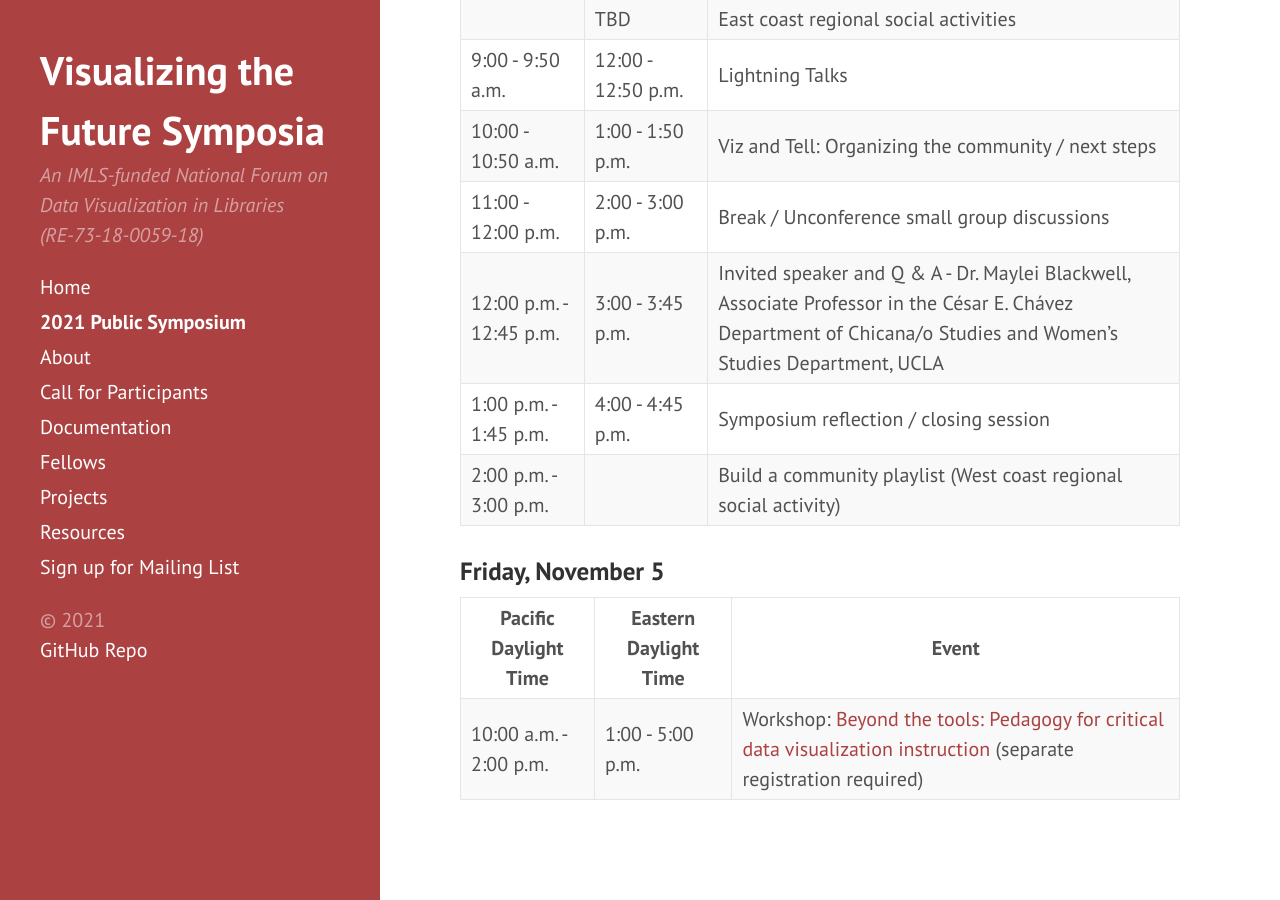
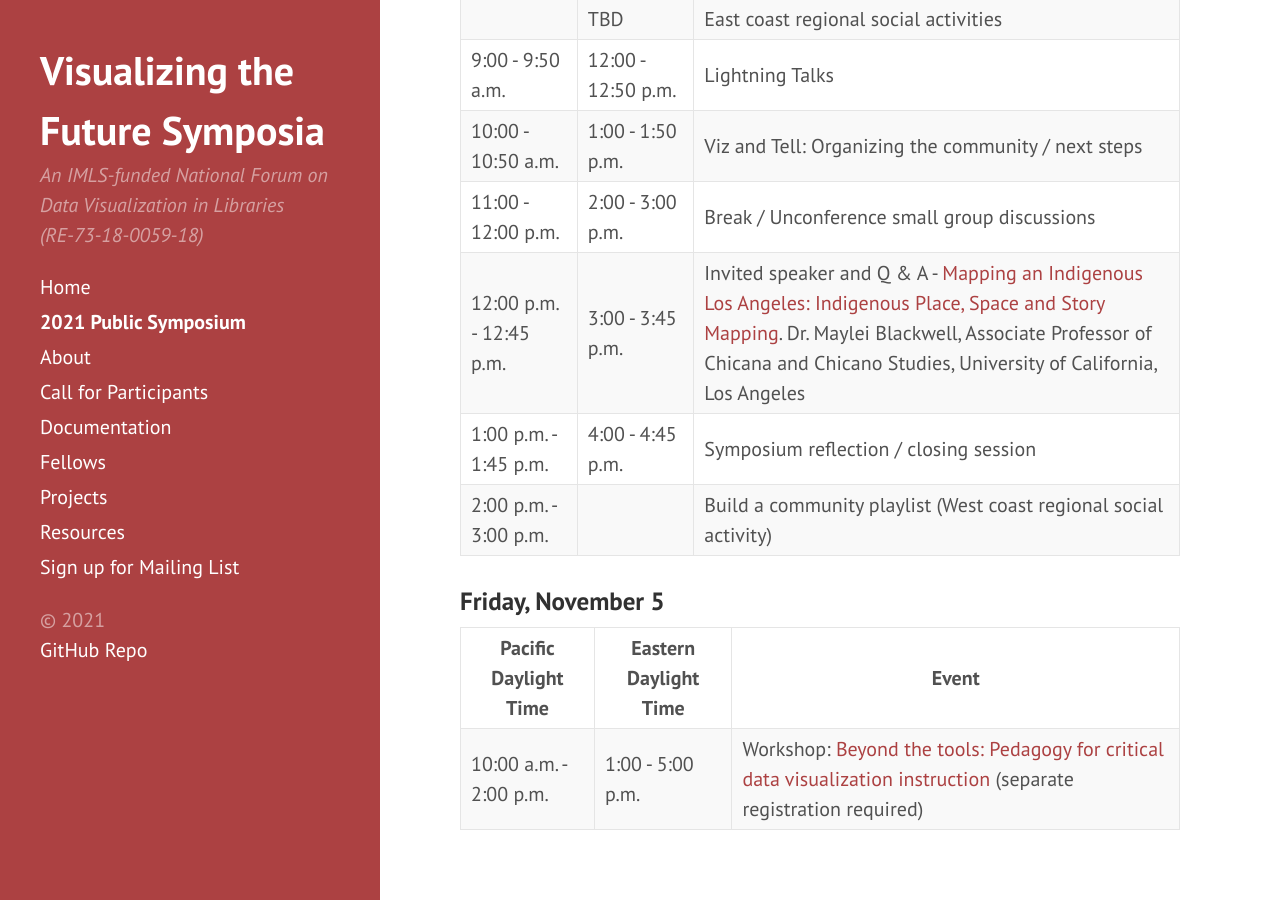
Before and after one commit to visualizingthefuture/visualizingthefuture.github.io, a Jekyll site: the page built from symposium.md, in a window 1280 px wide and 900 px high, scrolled down 1673 px. Built offline with Jekyll 4.4.1, drawn with Linux system fonts in a browser that asks for light colours.

Commit message:
adding link to speaker page

```diff
--- a/symposium.md
+++ b/symposium.md
@@ -39,7 +39,7 @@ Our [Code of Conduct](code-of-conduct) will be in effect for all symposium event
 | 9:00 - 9:50 a.m. | 12:00 - 12:50 p.m. | Lightning Talks |
 | 10:00 - 10:50 a.m. | 1:00 - 1:50 p.m. | Viz and Tell: Organizing the community / next steps |
 | 11:00 - 12:00 p.m. | 2:00 - 3:00 p.m. | Break / Unconference small group discussions |
-| 12:00 p.m. - 12:45 p.m. | 3:00 - 3:45 p.m. | Invited speaker and Q & A - Dr. Maylei Blackwell, Associate Professor in the César E. Chávez Department of Chicana/o Studies and Women’s Studies Department, UCLA |
+| 12:00 p.m. - 12:45 p.m. | 3:00 - 3:45 p.m. | Invited speaker and Q & A - [Mapping an Indigenous Los Angeles: Indigenous Place, Space and Story Mapping](speaker). Dr. Maylei Blackwell, Associate Professor of Chicana and Chicano Studies, University of California, Los Angeles |
 | 1:00 p.m. - 1:45 p.m. | 4:00 - 4:45 p.m. | Symposium reflection / closing session |
 | 2:00 p.m. - 3:00 p.m. |  | Build a community playlist (West coast regional social activity) |
 
```
